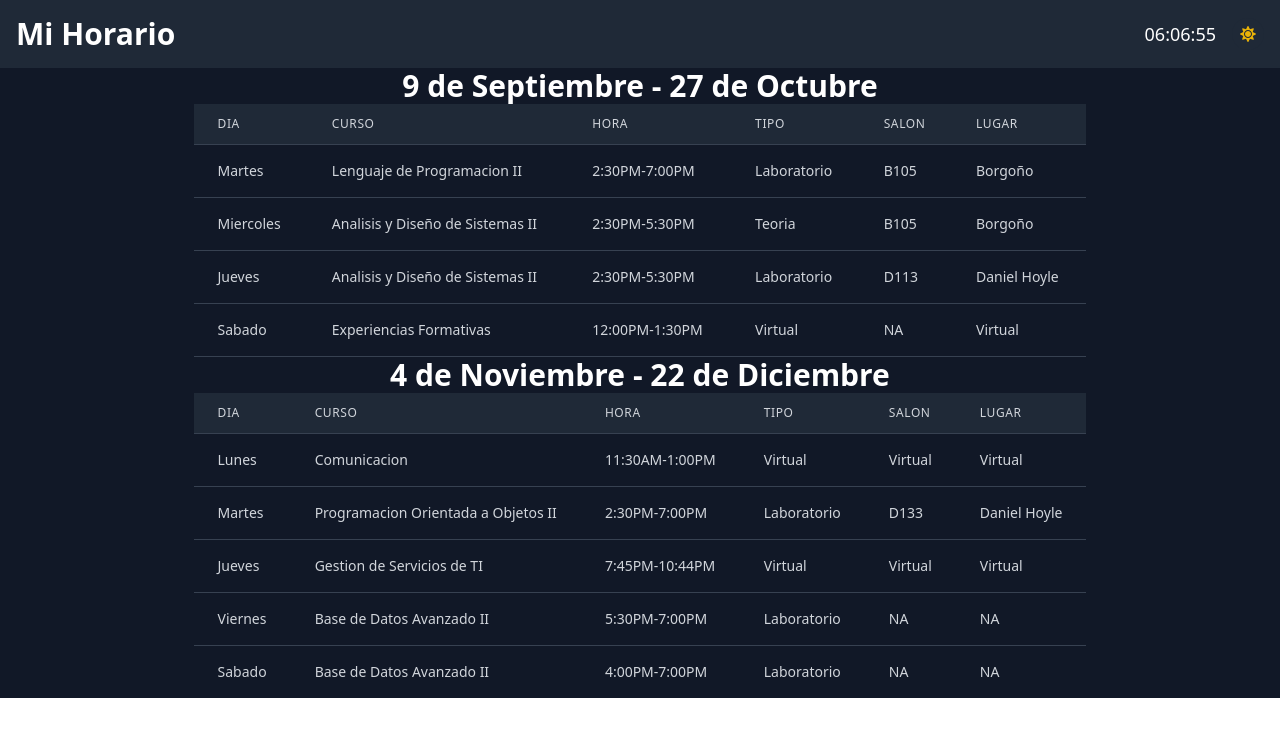
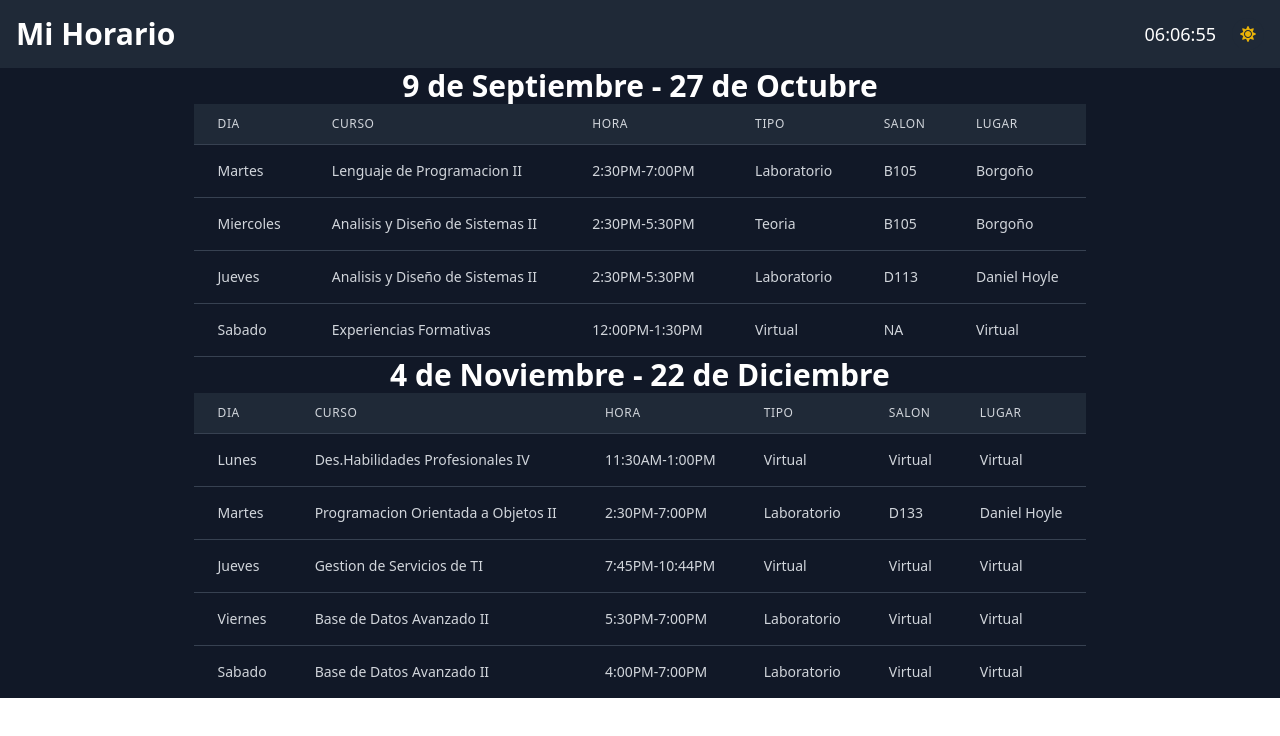
Before and after one commit to Raydberg/ClassHorario, a React (Vite) app: page / in a window 1280 px wide. Shown: the top 736 px of the page. Built offline with nearby package versions, Linux system fonts and the light colour scheme.

Commit message:
Update curso y lugar de clases en dataNovember.js

```diff
--- a/src/data/dataNovember.js
+++ b/src/data/dataNovember.js
@@ -2,7 +2,7 @@ export const dataNovember = [
   {
     "id": 1,
     "day": "Lunes",
-    "course": "Comunicacion",
+    "course": "Des.Habilidades Profesionales IV",
     "hour":"11:30AM-1:00PM",
     "type":"Virtual",
     "salon":"Virtual",
@@ -32,8 +32,8 @@ export const dataNovember = [
     "course": "Base de Datos Avanzado II",
     "hour":"5:30PM-7:00PM",
     "type":"Laboratorio",
-    "salon":"NA",
-    "lugar":"NA"
+    "salon":"Virtual",
+    "lugar":"Virtual"
   },
   {
     "id": 5,
@@ -41,7 +41,7 @@ export const dataNovember = [
     "course": "Base de Datos Avanzado II",
     "hour":"4:00PM-7:00PM",
     "type":"Laboratorio",
-    "salon":"NA",
-    "lugar":"NA"
+    "salon":"Virtual",
+    "lugar":"Virtual"
   }
 ];
```
